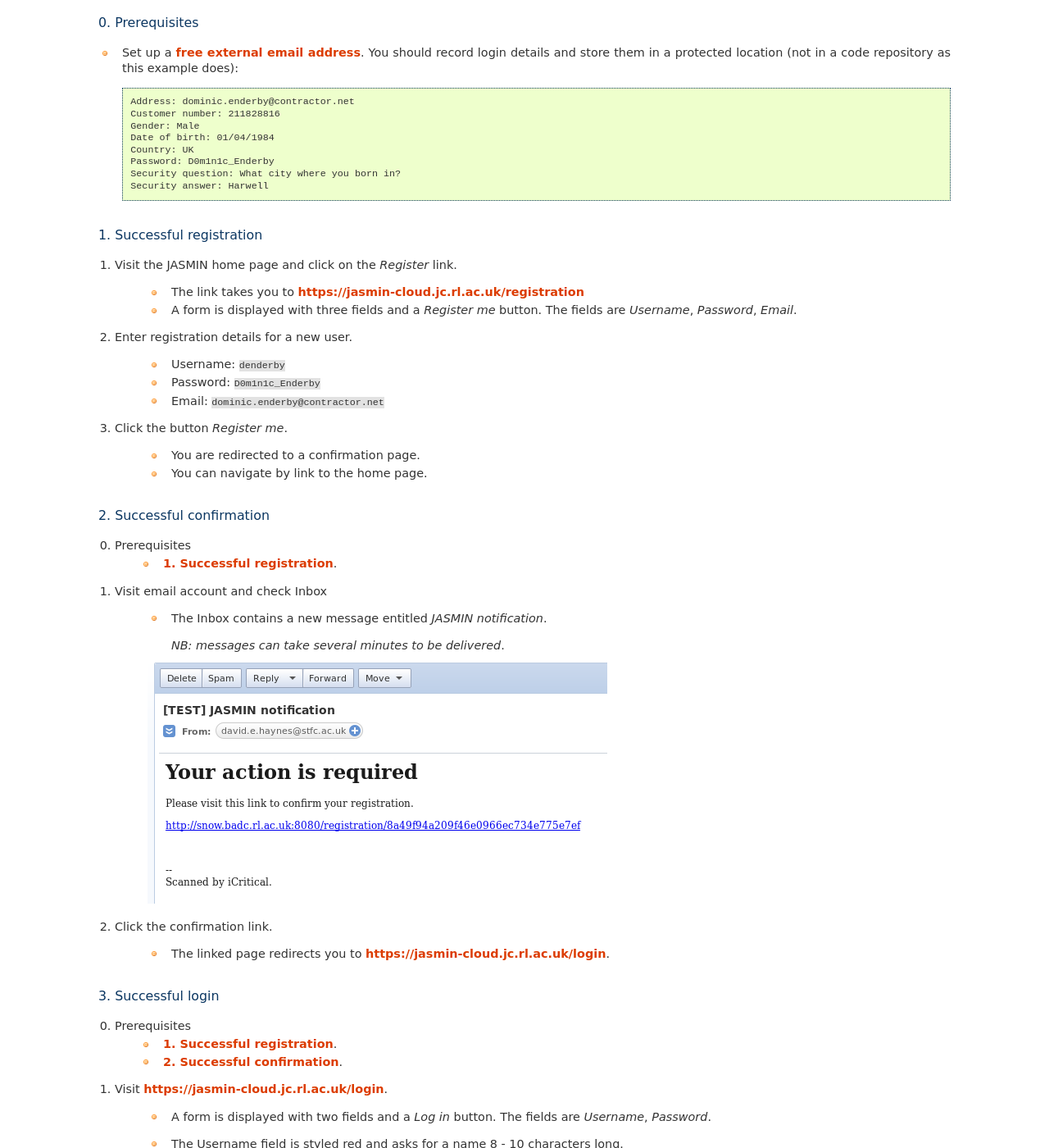
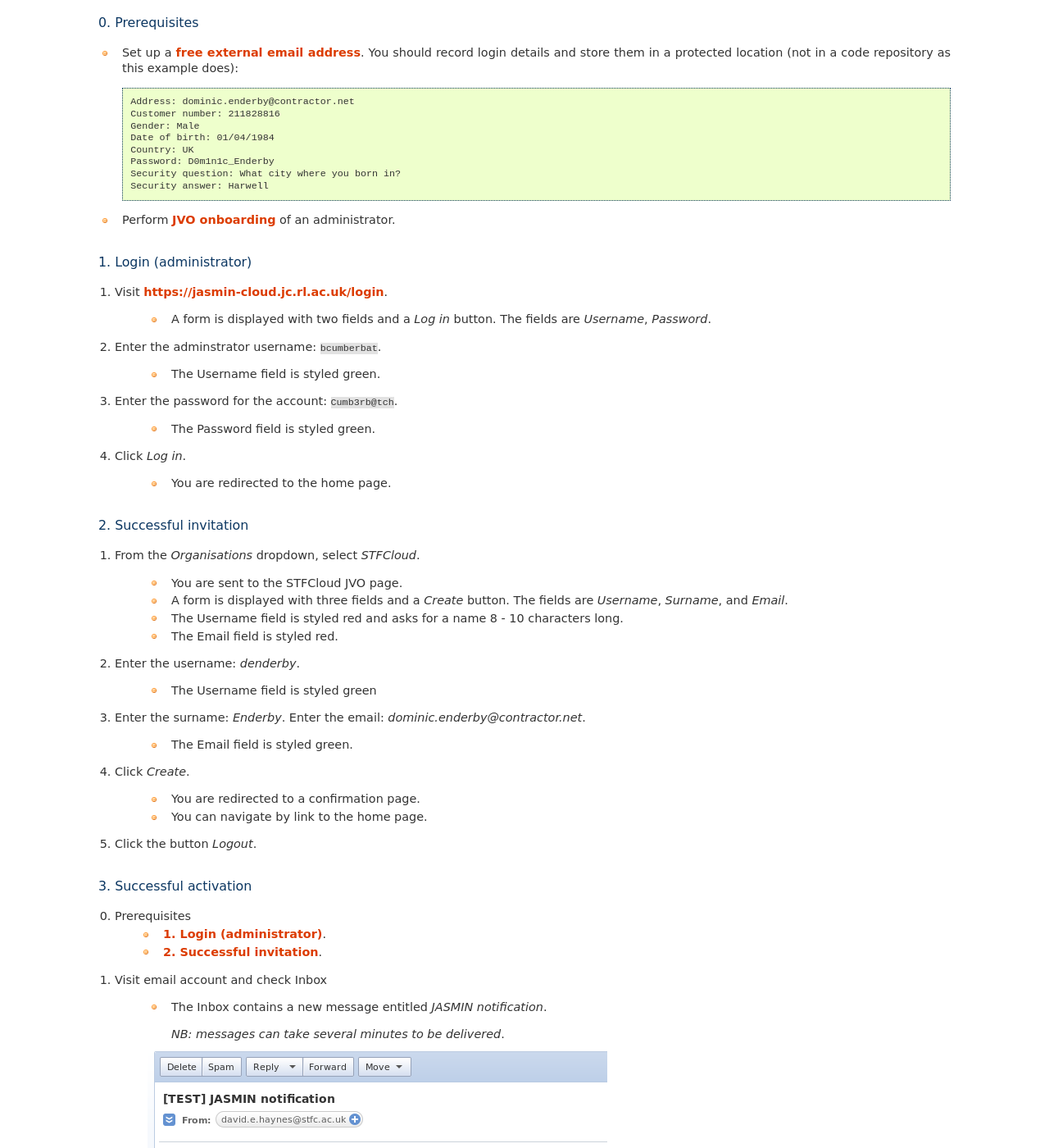
Before and after one commit to cedadev/cloudhands-ops, a Sphinx documentation site: the page built from cloudhands/ops/doc/tst-integration.rst, in a window 1280 px wide and 1400 px high, scrolled down 2062 px. Shown: the whole window at 82% size. Built offline with Sphinx 7.4.7, drawn with Linux system fonts in a browser that asks for light colours; some of the changed text lies outside the part shown.

Commit message:
Progressing User registration test procedure. Upversion.

```diff
--- a/cloudhands/ops/doc/tst-integration.rst
+++ b/cloudhands/ops/doc/tst-integration.rst
@@ -19,7 +19,7 @@
 ~~~~~~~~~~~~~~
 
 This procedure begins with a fresh database. It tests that a new JVO can be
-created along with its controlling admin user.
+created along with its administrator account.
 
 0. Prerequisites
 ----------------
@@ -50,7 +50,7 @@
       documentation.
 
 1. Invoke the `orgadmin` script to create a fictional user and JVO, supplying your
-   own email address for confirmation::
+   own email address for activation::
 
         ~/pyops-3.3/bin/cloudhands-orgadmin \
         --host=jasmin-cloud.jc.rl.ac.uk --identity=~/.ssh/id_rsa-jasminvm.pub \
@@ -83,7 +83,7 @@
 
       *NB: messages can take several minutes to be delivered*.
 
-2. Click the confirmation link.
+2. Click the activation link.
 
     * The linked page redirects you to a resource under
       https://jasmin-cloud.jc.rl.ac.uk/registration. The page is entitled
@@ -135,32 +135,61 @@
     Security question: What city where you born in?
     Security answer: Harwell
 
-1. Successful registration
---------------------------
+* Perform `JVO onboarding`_ of an administrator.
 
-1. Visit the JASMIN home page and click on the `Register` link.
+1. Login (administrator)
+------------------------
 
-    * The link takes you to https://jasmin-cloud.jc.rl.ac.uk/registration
-    * A form is displayed with three fields and a `Register me` button.
-      The fields are `Username`, `Password`, `Email`.
+1. Visit https://jasmin-cloud.jc.rl.ac.uk/login.
 
-2. Enter registration details for a new user.
+    * A form is displayed with two fields and a `Log in` button.
+      The fields are `Username`, `Password`.
 
-    * Username: ``denderby``
-    * Password: ``D0m1n1c_Enderby``
-    * Email: ``dominic.enderby@contractor.net``
+2. Enter the adminstrator username: ``bcumberbat``.
 
-3. Click the button `Register me`.
+    * The Username field is styled green.
+
+3. Enter the password for the account: ``Cumb3rb@tch``.
+
+    * The Password field is styled green.
+
+4. Click `Log in`.
+
+    * You are redirected to the home page.
+
+2. Successful invitation
+------------------------
+
+1. From the `Organisations` dropdown, select `STFCloud`.
+
+    * You are sent to the STFCloud JVO page.
+    * A form is displayed with three fields and a `Create` button.
+      The fields are `Username`, `Surname`, and `Email`.
+    * The Username field is styled red and asks for a name 8 - 10 characters
+      long.
+    * The Email field is styled red.
+
+2. Enter the username: `denderby`.
+
+    * The Username field is styled green
+
+3. Enter the surname: `Enderby`. Enter the email: `dominic.enderby@contractor.net`.
+
+    * The Email field is styled green.
+
+4. Click `Create`.
 
     * You are redirected to a confirmation page.
     * You can navigate by link to the home page.
 
-2. Successful confirmation
+5. Click the button `Logout`.
+
+3. Successful activation
 --------------------------
 
 0. Prerequisites
-    * `1. Successful registration`_.
-
+    * `1. Login (administrator)`_.
+    * `2. Successful invitation`_.
 
 1. Visit email account and check Inbox
 
@@ -170,16 +199,17 @@
 
     .. image:: _static/register_confirm_email-lab.png
 
-2. Click the confirmation link.
+2. Click the activation link.
 
     * The linked page redirects you to https://jasmin-cloud.jc.rl.ac.uk/login.
 
-3. Successful login
+4. Successful login
 -------------------
 
 0. Prerequisites
-    * `1. Successful registration`_.
-    * `2. Successful confirmation`_.
+    * `1. Login (administrator)`_.
+    * `2. Successful invitation`_.
+    * `3. Successful activation`_.
 
 1. Visit https://jasmin-cloud.jc.rl.ac.uk/login.
 
@@ -208,14 +238,15 @@
 
     * You are redirected to the home page.
 
-4. Unsuccessful login (password)
+5. Unsuccessful login (password)
 --------------------------------
 
 0. Prerequisites
-    * `1. Successful registration`_.
-    * `2. Successful confirmation`_.
+    * `1. Login (administrator)`_.
+    * `2. Successful invitation`_.
+    * `3. Successful activation`_.
 
-1. Proceed with `3. Successful login`_, stopping before step 3.
+1. Proceed with `4. Successful login`_, stopping before step 3.
 
 2. Enter a false password which conforms to the password criteria.
    Example: ``N0t_MyPa55w0rd``.
@@ -237,9 +268,10 @@
    and (ultimately) `uidNumbers`.
 
 0. Prerequisites
-    * `1. Successful registration`_.
-    * `2. Successful confirmation`_.
-    * `3. Successful login`_.
+    * `1. Login (administrator)`_.
+    * `2. Successful invitation`_.
+    * `3. Successful activation`_.
+    * `4. Successful login`_.
 
 1. View LDAP record for `denderby`. Use the `ldapvi` program like this::
 
@@ -268,13 +300,14 @@
         userPassword: {SSHA}Psxobi4ydMILrlSjufFzlyi/4d6Bo8ko
 
 
-6. Successful key add to account
+7. Successful key add to account
 --------------------------------
 
 0. Prerequisites
-    * `1. Successful registration`_.
-    * `2. Successful confirmation`_.
-    * `3. Successful login`_.
+    * `1. Login (administrator)`_.
+    * `2. Successful invitation`_.
+    * `3. Successful activation`_.
+    * `4. Successful login`_.
 
 1. Visit the `Account` page.
 
```
Also changed, not shown: other parts of cloudhands/ops/doc/tst-integration.rst (+1 -1 lines), 1 other file.
